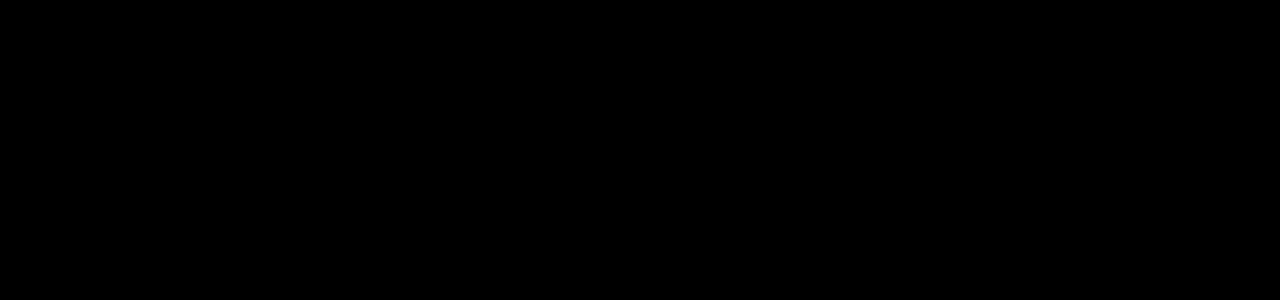
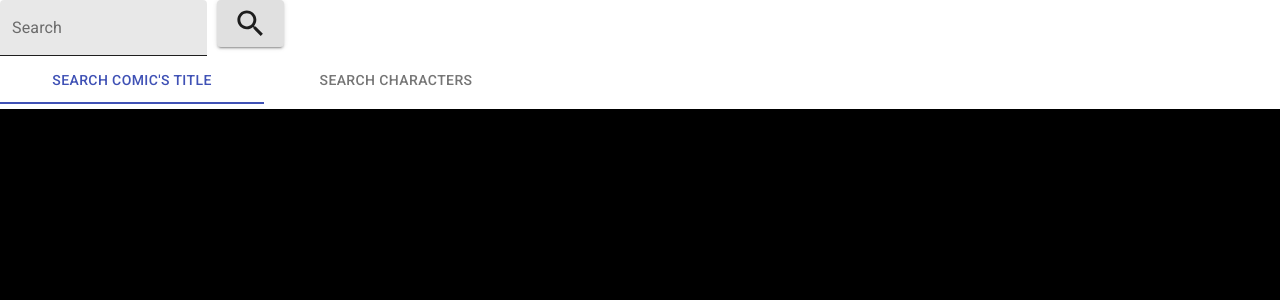
Before and after one commit to milagrosDiezBarrantes/Final-Project, a React (Create React App) app in the folder frontend/: page /searchPrueba in a window 1280 px wide. Before the commit this address had no page. Shown: the top 300 px of the page. Built offline with nearby package versions, Linux system fonts and the light colour scheme.

Commit message:
search prueba

```diff
--- a/frontend/src/App.js
+++ b/frontend/src/App.js
@@ -15,6 +15,9 @@
 import { ThemeProvider } from '@mui/material/styles'
 import theme from "./Styles/Styles";
 import './index.css';
+import SearchBarComics from "./Components/SearchBar/SearchBarComics/SearchBarComics";
+import SearchBarCharacters from "./Components/SearchBar/SearchBarCharacters/SearchBarCharacters";
+import SearchPrueba from "./Components/SearchBar/SearchBarComics/SearchPrueba";
 
 
 function App() {
@@ -33,6 +36,9 @@
           <Route path='/' element={<SearchIcon />} />
           <Route path='/' element={<ComicsIcon />} />
           <Route path='/login' element={<Login />} />
+          <Route path='/searchComics' element={<SearchBarComics />} />
+          <Route path='/searchCharacter' element={<SearchBarCharacters />} />
+          <Route path='/searchPrueba' element={<SearchPrueba />} />
       </Routes>
       </BrowserRouter>
     </ThemeProvider>
--- a/frontend/src/Components/Navbar/MainNav.jsx
+++ b/frontend/src/Components/Navbar/MainNav.jsx
@@ -61,6 +61,7 @@
       <BottomNavigationAction
         style={{ color: "white" }}
         label="Search"
+        href="/searchPrueba"
         icon={<SearchIcon />}
       />
     </BottomNavigation>
--- /dev/null
+++ b/frontend/src/Components/SearchBar/SearchBarComics/SearchPrueba.jsx
@@ -0,0 +1,91 @@
+import {
+    Button,
+    Tab,
+    Tabs,
+    TextField,
+  } from "@material-ui/core";
+  import SearchIcon from "@material-ui/icons/Search";
+  import { useEffect, useState } from "react";
+  import axios from "axios";
+import { getCharacterByName, getComicsByTitle } from "../../../Redux/Actions/actions";
+import ComicCard from "../../Cards/ComicCard/ComicCard";
+
+  const SearchPrueba = () => {
+    const [type, setType] = useState(0);
+    const [searchText, setSearchText] = useState("");
+    const [page, setPage] = useState(1);
+    const [content, setContent] = useState([]);
+    const [numOfPages, setNumOfPages] = useState();
+
+
+
+    const fetchSearch = async () => {
+      try {
+        const { data } = await axios.get(
+          `https://api.themoviedb.org/3/search/${type ? "tv" : "movie"}?api_key=${
+            process.env.REACT_APP_API_KEY
+          }&language=en-US&query=${searchText}&page=${page}&include_adult=false`
+        );
+        setContent(data.results);
+        setNumOfPages(data.total_pages);
+        // console.log(data);
+      } catch (error) {
+        console.error(error);
+      }
+    };
+
+    useEffect(() => {
+      window.scroll(0, 0);
+      getComicsByTitle();
+      getCharacterByName();
+      // eslint-disable-next-line
+    }, [type, page]);
+
+    return (
+      <div>
+        <div>
+            <TextField
+              style={{ flex: 1 }}
+              className="searchBox"
+              label="Search"
+              variant="filled"
+              onChange={(e) => setSearchText(e.target.value)}
+            />
+            <Button
+              onClick={fetchSearch}
+              variant="contained"
+              style={{ marginLeft: 10 }}
+            >
+              <SearchIcon fontSize="large" />
+            </Button>
+        </div>
+        <Tabs
+            value={type}
+            indicatorColor="primary"
+            textColor="primary"
+            onChange={(event, newValue) => {
+              setType(newValue);
+              setPage(1);
+            }}
+            style={{ paddingBottom: 5 }}
+            aria-label="disabled tabs example"
+          >
+            <Tab style={{ width: "50%" }} label="Search Comic's Title" />
+            <Tab style={{ width: "50%" }} label="Search Characters" />
+          </Tabs>
+        <div className="trending">
+          {content &&
+            content.map((c) => (
+              <ComicCard
+                id={c.id}
+                title={c.title}
+                image={c.img}
+              />
+            ))}
+
+      </div>
+      </div>
+    );
+  };
+
+  export default SearchPrueba;
```
